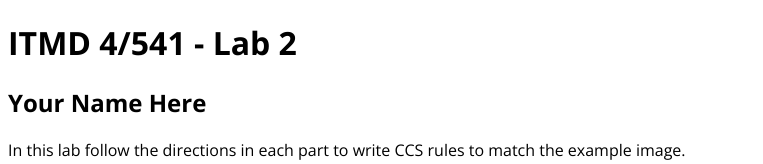
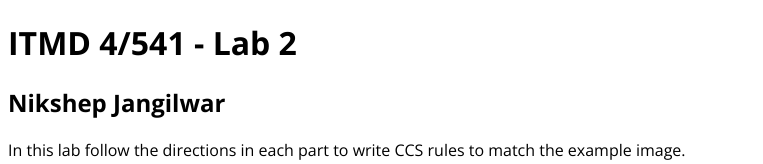
Before and after one commit to NIKSHEPJ/ITM_541, a plain HTML site: page LAB_2/index.html in a window 1280 px wide. Shown: the top 164 px of the page, without its empty margins (0-763 px from the left). Drawn offline with nearby package versions, Linux system fonts and the light colour scheme.

Commit message:
Update index.html

```diff
--- a/LAB_2/index.html
+++ b/LAB_2/index.html
@@ -14,7 +14,7 @@
 <body>
   <header class="w700">
     <h1>ITMD 4/541 - Lab 2</h1>
-    <h2>Your Name Here</h2>
+    <h2>Nikshep Jangilwar</h2>
     <p>In this lab follow the directions in each part to write CCS rules to match the example image. <strong>DO NOT</strong> edit this HTML file in any way except to add your name in the H2 in the Header section above this text. <strong>DO NOT</strong> edit the global.css file in any way. You will write all your CSS in the proper sections in the styles.css file only.</p>
     <p>Create a Lab2 folder in your class GitHub repository and place all the files for this lab in that folder, including the assets folder with images. Once you publish this lab to GitHub Pages, submit to the blackboard assignment a link to this main lab page in GitHub Pages and your GitHub repository code.</p>
   </header>
```
